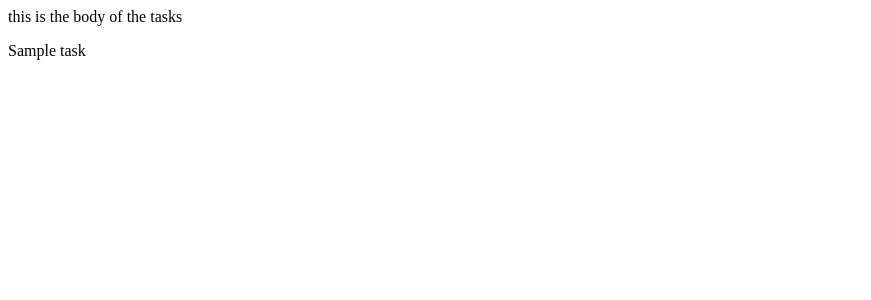
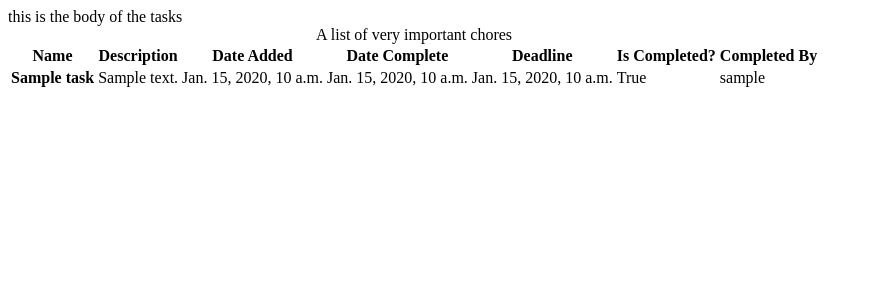
Before and after one commit to dr-gazpacho/djangotasks, a Django app: page /tasks/ in a window 1280 px wide. Shown: the top 300 px of the page, without its empty margins (0-871 px from the left). Run offline with Django 5.2, Linux system fonts and the light colour scheme; tables that the repository leaves empty hold one stand-in row (values such as "Sample post").

Commit message:
rudimentary table/list

```diff
--- a/tasks/templates/tasks/index.html
+++ b/tasks/templates/tasks/index.html
@@ -10,13 +10,36 @@
     <div>
         {{ tasks_index }}
     </div>
-    <div>
-        {% for entry in tasks_total %}
-        <p>
-            {{ entry.task_name }}
-        </p>
-        {% endfor %}
-    </div>
+    <table>
+
+        <caption>
+            A list of very important chores
+          </caption>
+          <thead>
+            <tr>
+              <th scope="col">Name</th>
+              <th scope="col">Description</th>
+              <th scope="col">Date Added</th>
+              <th scope="col">Date Complete</th>
+              <th scope="col">Deadline</th>
+              <th scope="col">Is Completed?</th>
+              <th scope="col">Completed By</th>
+            </tr>
+          </thead>
+          <tbody>
+            {% for entry in tasks_total %}
+                <tr>
+                    <th scope="row">{{entry.task_name}}</th>
+                    <td>{{entry.description}}</td>
+                    <td>{{entry.date_added}}</td>
+                    <td>{{entry.date_completed}}</td>
+                    <td>{{entry.date_deadline}}</td>
+                    <td>{{entry.is_complete}}</td>
+                    <td>{{entry.completed_by}}</td>
+                </tr>
+            {% endfor %}
+          </tbody>
+    </table>
 
 </body>
 <script type="text/javascript" src="{% static 'tasks/script.js' %}"></script>
```
